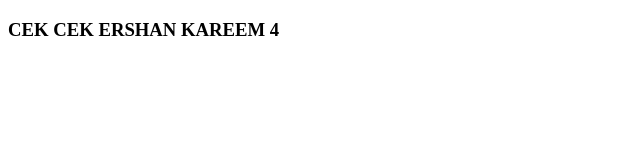
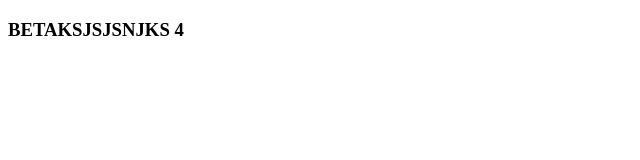
Before and after one commit to rpurnama1409/cicd_proj, a plain HTML site: page index.html in a window 1280 px wide. Shown: the whole page, without its empty margins (0-640 px from the left). Drawn offline with Linux system fonts and the light colour scheme.

Commit message:
GANTI TAMPILAN

```diff
--- a/index.html
+++ b/index.html
@@ -8,7 +8,7 @@
 </head>
 
 <body>
-    <h3>CEK CEK ERSHAN KAREEM 4</h3>
+    <h3>BETAKSJSJSNJKS 4</h3>
 </body>
 
 </html>
```
